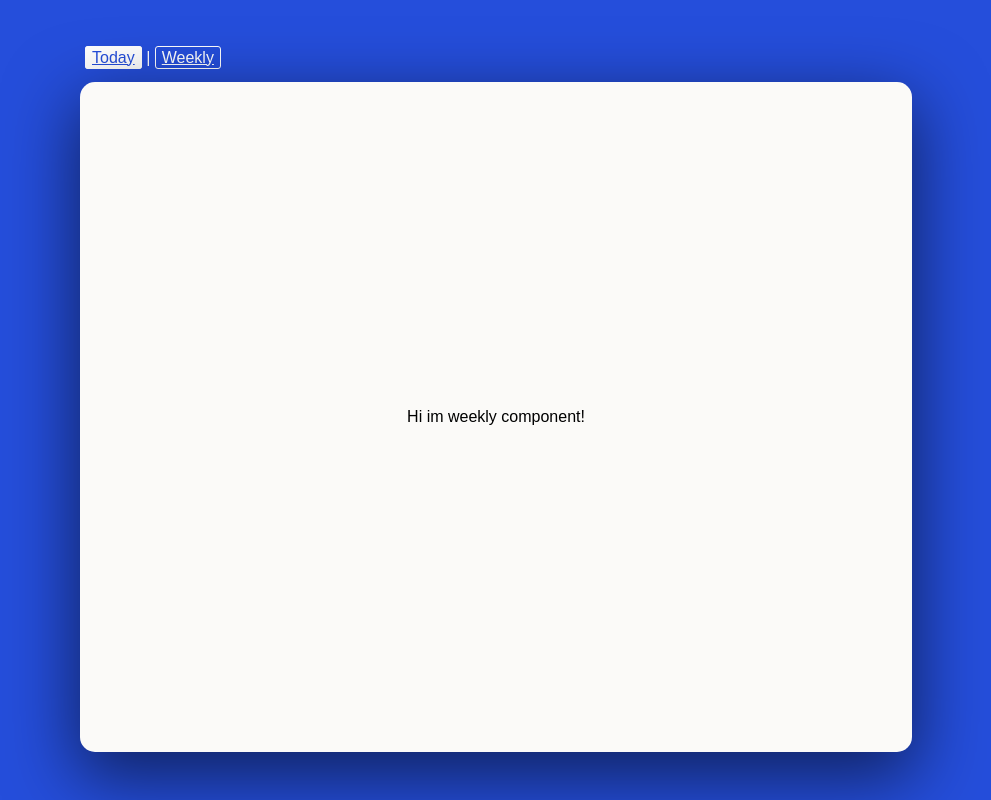
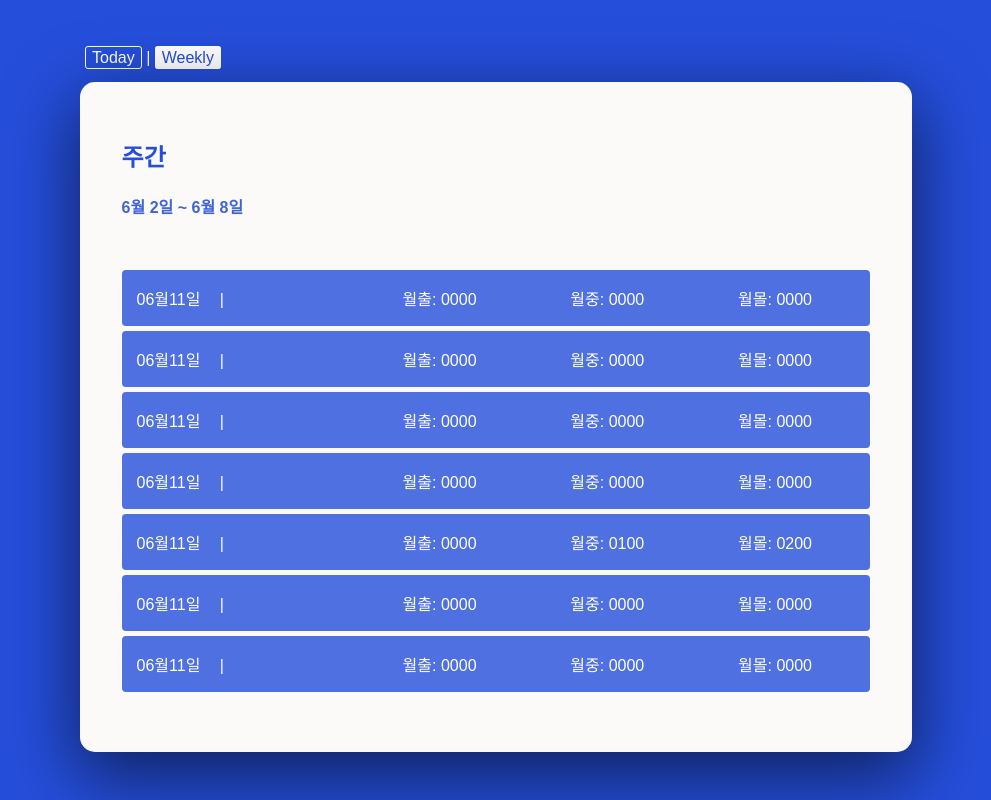
Before and after one commit to SaeWooKKang/PhaseOfTheMoon, a React app in the folder client/: page /weekly in a window 1280 px wide. Shown: the whole page, without its empty margins (144-1135 px from the left). Built offline with nearby package versions, Linux system fonts and the light colour scheme; the HTML template or start-up script is replaced by a standard one.

Commit message:
Feat: dummy 데이터로 WeeklyListItem 컴포넌트 제작, 스타일링

```diff
--- a/client/src/Routes/Weekly.tsx
+++ b/client/src/Routes/Weekly.tsx
@@ -2,14 +2,75 @@ import React from 'react';
 
 import AppLayout from '../components/AppLayout';
 import GlobalStyle from '../style/GlobalStyle';
+import styled from 'styled-components';
 
+import WeeklyListItem from '../components/sections/WeeklyListItem';
+
+const items = [
+  { moonrise: '0000', moontransit: '0000', moonset: '0000' },
+	{ moonrise: '0000', moontransit: '0000', moonset: '0000' },
+	{ moonrise: '0000', moontransit: '0000', moonset: '0000' },
+	{ moonrise: '0000', moontransit: '0000', moonset: '0000' },
+	{ moonrise: '0000', moontransit: '0100', moonset: '0200' },
+	{ moonrise: '0000', moontransit: '0000', moonset: '0000' },
+	{ moonrise: '0000', moontransit: '0000', moonset: '0000' }
+];
+
+const Wrapper = styled.div`
+  width: 90%;
+  display: flex;
+  flex-direction: column;
+  align-items: center;
+  padding: 5%;
+  overflow: hidden;
+
+  header {
+    width: 100%;
+    display: flex;
+    margin: 0;
+    margin-bottom: 30px;
+    flex-direction: column;
+    color: #254EDB;
+
+    h2 {
+      margin: 0;
+    }
+    h4 {
+      color: #4164d5;
+    }
+  }
+  .weekly-list-items {
+    width: 100%;
+
+    display: flex;
+    flex-direction: column;
+    align-items: flex-start;
+  }
+`;
 
 const Weekly = () => {
   return (
     <>
     <GlobalStyle />
     <AppLayout>
-      <>Hi im weekly component!</>
+      <Wrapper>
+        <header>
+          <h2>주간</h2>
+          <h4>6월 2일 ~ 6월 8일</h4>
+        </header>
+        <section className='weekly-list-items'>
+          {
+            items.map(item => (
+              <WeeklyListItem
+                key= { item.moonrise }
+                rise= { item.moonrise }
+                transit = { item.moontransit }
+                set = { item.moonset }
+              />
+            ))
+          }
+        </section>
+      </Wrapper>
     </AppLayout>
     </>
   );
--- a/client/src/components/App.tsx
+++ b/client/src/components/App.tsx
@@ -1,14 +1,25 @@
 import React from 'react';
 
 import GlobalStyle from '../style/GlobalStyle'
+import styled from 'styled-components';
 
 import Today from '../Routes/Today';
+import Weekly from '../Routes/Weekly';
+
+const Wrapper = styled.div`
+  .a:nth-child(1) {
+    background: #fff;
+    color: #254EDB;
+  }
+`;
 
 const App = () => {
   return (
     <>
       <GlobalStyle />
-      <Today />
+      <Wrapper>
+        <Weekly />
+      </Wrapper>
     </>
   );
 };
--- a/client/src/components/AppLayout.tsx
+++ b/client/src/components/AppLayout.tsx
@@ -1,7 +1,7 @@
 import React from 'react';
 import styled from 'styled-components';
 
-import { Link } from 'react-router-dom';
+import { NavLink, Outlet } from 'react-router-dom';
 
 interface Props {
   children: JSX.Element;
@@ -25,28 +25,26 @@ const AppWrapper = styled.div`
       border: 1px solid #fff;
       border-radius: 3px;
       padding: 2px 6px;
-      /* background: rgb(255,255,255, 0.9); */
       color: #fff;
-    }
-
-    // 선택된 버튼 적용할 css
-    a:nth-child(1) {
-      background: #fff;
-      color: #254EDB
+      text-decoration: none;
     }
   }
 
   .ctn-components {
     display: flex;
+    flex-direction: column;
     justify-content: center;
     align-items: center;
-    flex-direction: column;
+
     width: 65vw;
     height: 80vh;
+
+    background-color: #FBFAF8;
     box-shadow: rgba(0, 0, 0, 0.56) 0px 22px 70px 4px;
-    background-color: #FBFAF8;
     border-radius: 15px;
     padding: 15px 0px 15px 0px;
+    overflow: hidden;
+
   }
 `;
 const AppLayout = (props: Props ) => {
@@ -56,13 +54,28 @@ const AppLayout = (props: Props ) => {
       <AppWrapper>
         <header>
           <nav>
-            <Link to={'/today'}>Today</Link> | {' '}
-            <Link to={'/weekly'}>Weekly</Link>
+            <NavLink
+              className='a'
+              to={'/today'}
+              style={({ isActive }) => {
+                return {
+                  background: isActive ? '#fff' : '',
+                  color: isActive ? '#254EDB' : ''
+              }}}>Today</NavLink> | {' '}
+            <NavLink
+              className='a'
+              to={'/weekly'}
+              style={({ isActive }) => {
+                return {
+                  background: isActive ? '#fff' : '',
+                  color: isActive ? '#254EDB' : ''
+              }}}>Weekly</NavLink>
           </nav>
+          <Outlet />
         </header>
-        <div className='ctn-components'>
+        <main className='ctn-components'>
           { props.children }
-        </div>
+        </main>
       </AppWrapper>
     </>
   );
--- a/client/src/components/index.tsx
+++ b/client/src/components/index.tsx
@@ -15,7 +15,7 @@ ReactDOM.render(
     <BrowserRouter>
       <Routes>
         <Route path='/dist' element={ <App />} />
-        <Route path='today' element={ <Today/> }/>
+        <Route path='today' element={ <Today/> } />
         <Route path='weekly' element={ <Weekly/>}/>
       </Routes>
     </BrowserRouter>
--- /dev/null
+++ b/client/src/components/sections/WeeklyListItem/index.tsx
@@ -0,0 +1,60 @@
+import React from 'react';
+import styled from 'styled-components';
+
+interface Props {
+  rise: string;
+  transit: string;
+  set: string;
+}
+
+const Wrapper = styled.section`
+  width: 96%;
+  color: #fff;
+
+  display: flex;
+  justify-content: space-between;
+  align-items: center;
+
+  border-radius: 4px;
+  background-color: rgba( 37, 78, 219, 0.8 );
+
+  padding: 0px 2%;
+  margin-bottom: 5px;
+
+  .day {
+    width: 30%;
+  }
+
+  .day::after {
+    margin-left: 15px;
+    content: ' | ';
+  }
+
+  ul {
+    width: 70%;
+    display: flex;
+    justify-content: space-around;
+    padding: initial;
+
+    li {
+      list-style-type: none;
+      padding-left: 7px;
+    }
+  }
+`;
+
+const WeeklyListItem = (props: Props) => {
+
+  return (
+    <Wrapper>
+      <div className='day'>06월11일</div>
+      <ul>
+        <li>월출: { props.rise } </li>
+        <li>월중: { props.transit }</li>
+        <li>월몰: { props.set }</li>
+      </ul>
+    </Wrapper>
+  );
+};
+
+export default WeeklyListItem;
```
